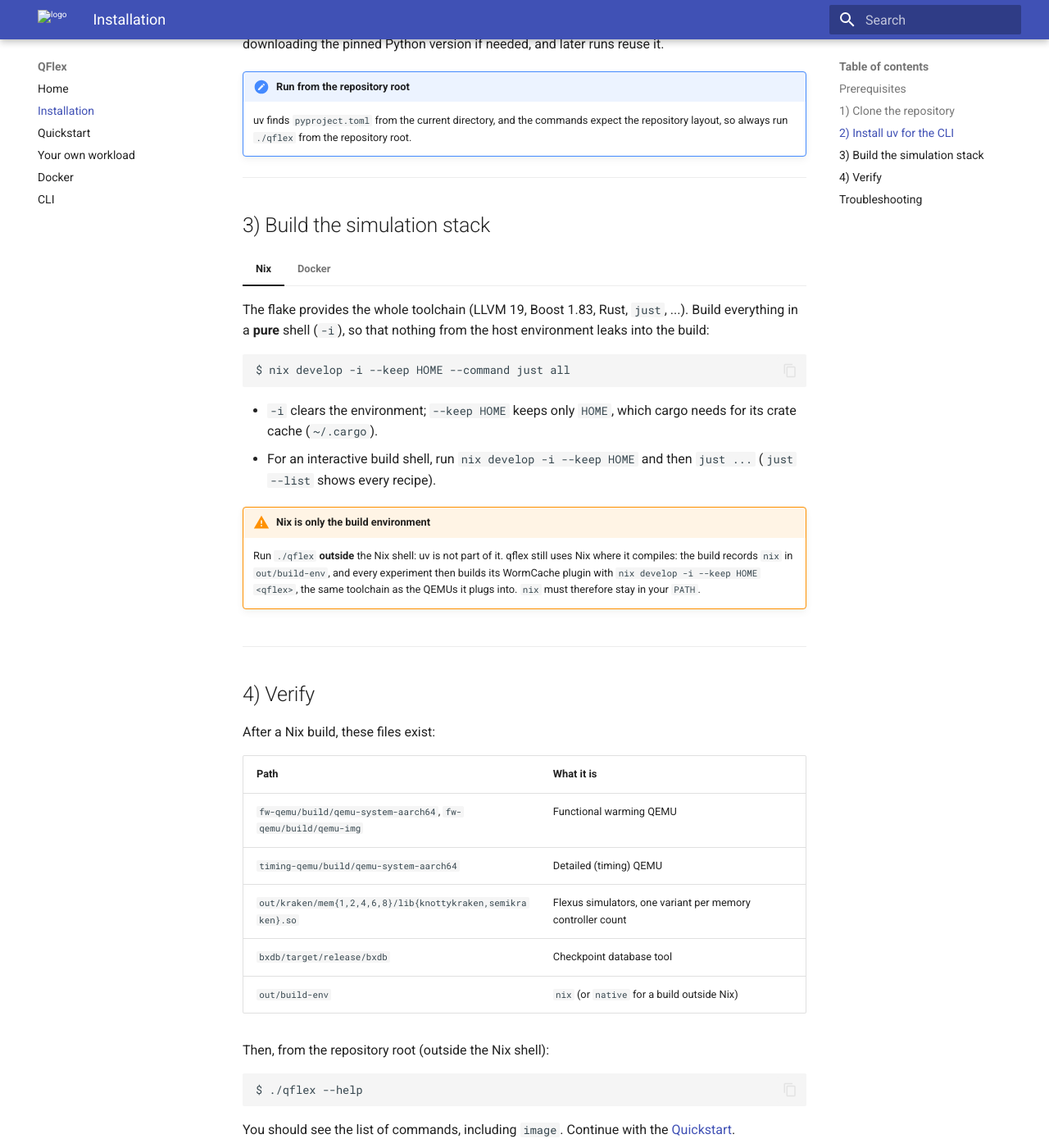
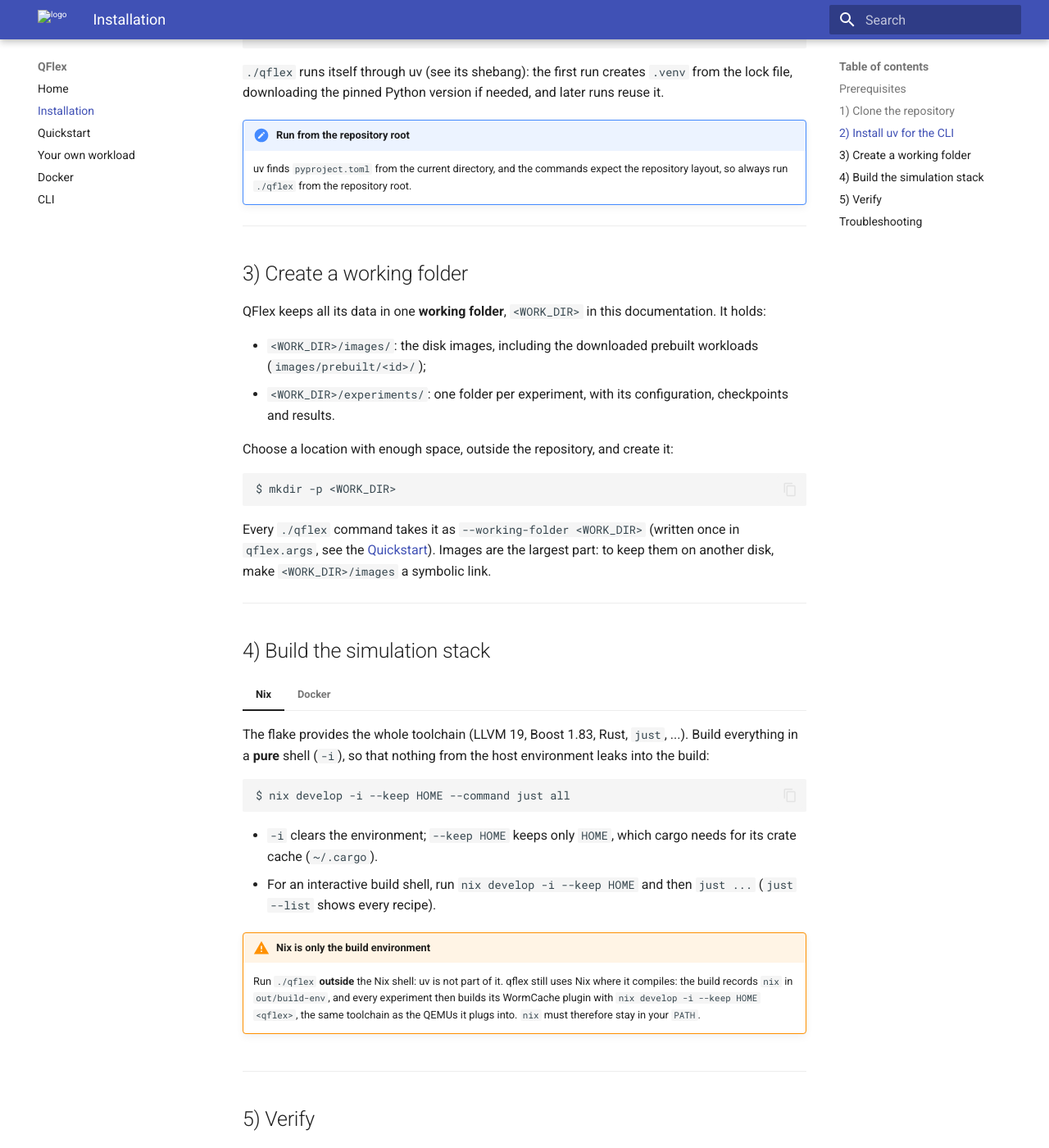
Before and after one commit to parsa-epfl/qflex, an MkDocs documentation site: the page built from mk_docs/installation.md, in a window 1280 px wide and 1400 px high, scrolled down 996 px. Shown: the whole window at 82% size. Built offline with MkDocs 1.6.1 and Material for MkDocs 9.7.7, drawn with Linux system fonts in a browser that asks for light colours; some of the changed text lies outside the part shown.

Commit message:
cli: Rename mounting folder to work folder to decouple docker.

````diff
--- a/mk_docs/installation.md
+++ b/mk_docs/installation.md
@@ -17,7 +17,8 @@
 
 - **Git**
 - **uv**, for the CLI (step 2)
-- **Nix** with flakes enabled, **or** **Docker** (step 3)
+- **Nix** with flakes enabled, **or** **Docker** (step 4)
+- Disk space for a **working folder** (step 3): prebuilt workloads take a few GB to over 100 GB each
 
 ---
 
@@ -52,7 +53,29 @@
 
 ---
 
-## 3) Build the simulation stack
+## 3) Create a working folder
+
+QFlex keeps all its data in one **working folder**, `<WORK_DIR>` in this documentation. It holds:
+
+- `<WORK_DIR>/images/`: the disk images, including the downloaded prebuilt workloads (`images/prebuilt/<id>/`);
+- `<WORK_DIR>/experiments/`: one folder per experiment, with its configuration, checkpoints and results.
+
+Choose a location with enough space, outside the repository, and create it:
+
+<!-- termynal -->
+```bash
+
+$ mkdir -p <WORK_DIR>
+
+```
+
+Every `./qflex` command takes it as `--working-folder <WORK_DIR>` (written once in `qflex.args`, see the
+[Quickstart](quickstart.md)). Images are the largest part: to keep them on another disk, make `<WORK_DIR>/images` a
+symbolic link.
+
+---
+
+## 4) Build the simulation stack
 
 === "Nix"
     The flake provides the whole toolchain (LLVM 19, Boost 1.83, Rust, `just`, ...). Build everything in a **pure** shell (`-i`), so that nothing from the host environment leaks into the build:
@@ -70,13 +93,13 @@
         Run `./qflex` **outside** the Nix shell: uv is not part of it. qflex still uses Nix where it compiles: the build records `nix` in `out/build-env`, and every experiment then builds its WormCache plugin with `nix develop -i --keep HOME <qflex>`, the same toolchain as the QEMUs it plugs into. `nix` must therefore stay in your `PATH`.
 
 === "Docker"
-    Start the QFlex container, mounting the folder that will hold your images and experiments:
+    Start the QFlex container with your working folder mounted:
 
     === "Linux"
         <!-- termynal -->
         ```bash
 
-        $ uv run ./dep start-docker --worm --mounting-folder <MOUNT_DIR>
+        $ uv run ./dep start-docker --worm --mounting-folder <WORK_DIR>
 
         ```
 
@@ -84,15 +107,20 @@
         <!-- termynal -->
         ```powershell
 
-        $ uv run python dep start-docker --worm --mounting-folder <MOUNT_DIR>
+        $ uv run python dep start-docker --worm --mounting-folder <WORK_DIR>
 
         ```
+
+    `--mounting-folder` mounts `<WORK_DIR>` into the container **at the same path**, so the images and experiments stay
+    on your machine and `--working-folder <WORK_DIR>` works the same inside and outside the container. If
+    `<WORK_DIR>/images` is a symbolic link to another disk, mount that disk too, or the link is broken inside the
+    container.
 
     The image contains the built stack and the CLI's environment, so `./qflex` works directly inside the container. See [Docker](reference/docker.md) for the options of `dep`.
 
 ---
 
-## 4) Verify
+## 5) Verify
 
 After a Nix build, these files exist:
 
````
Also changed, not shown: other parts of mk_docs/installation.md (+1 -1 lines), README.md (+12 -5 lines), mk_docs/own-workload.md (+5 -6 lines), mk_docs/quickstart.md (+16 -13 lines), 4 other files.
